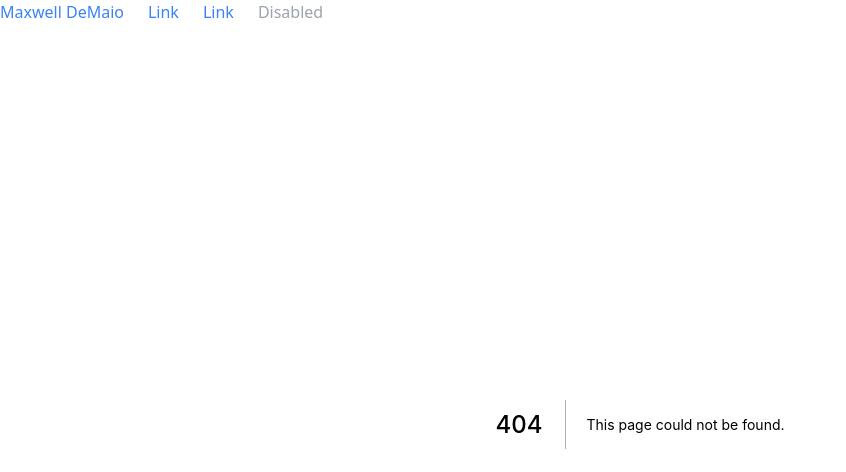
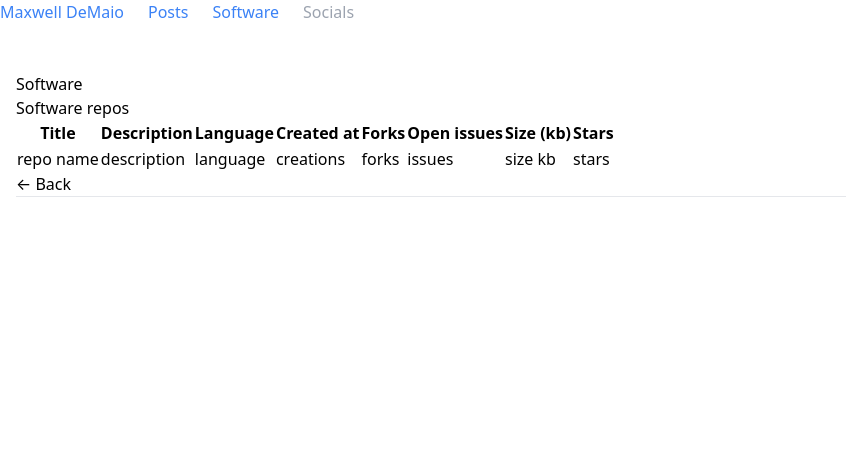
Before and after one commit to maxdemaio/max-nextjs, a Next.js app: page /software in a window 1280 px wide. Before the commit this address had no page. Shown: the top 472 px of the page, without its empty margins (0-846 px from the left). Built offline with nearby package versions, Linux system fonts and the light colour scheme; what @tailwindcss/typography would draw is missing.

Commit message:
make software page and add hover to blog post overview

```diff
--- a/components/navbar.js
+++ b/components/navbar.js
@@ -1,3 +1,5 @@
+import Link from "next/link"
+
 
 // Layout for my website navbar
 export default function Navbar() {
@@ -5,16 +7,22 @@ export default function Navbar() {
         <nav>
             <ul className="flex">
                 <li className="mr-6">
-                    <a className="text-blue-500 hover:text-blue-800" href="#">Maxwell DeMaio</a>
+                    <Link href="/">
+                        <a className="text-blue-500 hover:text-blue-800" href="#">Maxwell DeMaio</a>
+                    </Link>
                 </li>
                 <li className="mr-6">
-                    <a className="text-blue-500 hover:text-blue-800" href="#">Link</a>
+                    <Link href="/posts">
+                        <a className="text-blue-500 hover:text-blue-800" href="#">Posts</a>
+                    </Link>
                 </li>
                 <li className="mr-6">
-                    <a className="text-blue-500 hover:text-blue-800" href="#">Link</a>
+                    <Link href="/software">
+                        <a className="text-blue-500 hover:text-blue-800" href="#">Software</a>
+                    </Link>
                 </li>
                 <li className="mr-6">
-                    <a className="text-gray-400 cursor-not-allowed" href="#">Disabled</a>
+                    <a className="text-gray-400 cursor-not-allowed" href="#">Socials</a>
                 </li>
             </ul>
         </nav>
--- a/pages/index.js
+++ b/pages/index.js
@@ -1,20 +1,10 @@
 import Head from 'next/head';
 import Layout, { siteTitle } from '../components/layout';
 import utilStyles from '../styles/utils.module.css';
-import { getSortedPostsData } from '../lib/posts';
 
 
-export async function getStaticProps() {
-  const allPostsData = getSortedPostsData()
-  return {
-    props: {
-      allPostsData
-    }
-  }
-}
-
 // Pass our blogs as a prop to the Home component
-export default function Home({ allPostsData }) {
+export default function Home() {
   return (
     <Layout home>
       <Head>
@@ -30,18 +20,7 @@ export default function Home({ allPostsData }) {
 
       {/* Add this <section> tag below the existing <section> tag */}
       <section className={`${utilStyles.headingMd} ${utilStyles.padding1px}`}>
-        <h2 className={utilStyles.headingLg}>Blog</h2>
-        <ul className={utilStyles.list}>
-          {allPostsData.map(({ id, date, title }) => (
-            <li className={utilStyles.listItem} key={id}>
-              {title}
-              <br />
-              {id}
-              <br />
-              {date}
-            </li>
-          ))}
-        </ul>
+        <h2 className={utilStyles.headingLg}>About</h2>
       </section>
     </Layout>
   )
--- a/pages/posts/[id].js
+++ b/pages/posts/[id].js
@@ -10,7 +10,7 @@ export async function getStaticProps({ params }) {
     // We need to use await for remark
     // async/await allows us to fetch data asynchronously.
     const postData = await getPostData(params.id)
-
+    console.log(postData);
     return {
         props: {
             postData
--- a/pages/posts/index.js
+++ b/pages/posts/index.js
@@ -3,9 +3,11 @@ import Layout, { siteTitle } from '../../components/layout';
 import utilStyles from '../../styles/utils.module.css';
 import { getSortedPostsData } from '../../lib/posts';
 import Link from 'next/link'
+import Date from '../../components/date'
 
 export async function getStaticProps() {
     const allPostsData = getSortedPostsData()
+    console.log(allPostsData[0]);
     return {
         props: {
             allPostsData
@@ -34,19 +36,19 @@ export default function PostHome({ allPostsData }) {
             <div className="mt-8 mb-8 mx-auto p-4 prose prose-lg">
                 {/*Blog post header */}
                 <header className="select-none">
-                    <h1 class="mb-0"> Blog <a href="/talks" class="opacity-20 hover:opacity-50 !border-none !font-400">Videos/Talks</a></h1>
+                    <h1 className="mb-0"> Blog <a href="/talks" className="opacity-20 hover:opacity-50">Videos/Talks</a></h1>
                 </header>
 
                 {/* Add this <section> tag below the existing <section> tag */}
                 <main>
                     <ul>
                         {allPostsData.map(({ id, date, title }) => (
-                            <li key={id}>
-                                {title}
-                                <br />
-                                {id}
-                                <br />
-                                {date}
+                            <li className="opacity-60 hover:opacity-100" key={id}>
+                                <div className="text-black">{title}</div>
+                                <div className="text-gray-600">
+                                    <Date dateString={date} />
+                                    <span className="text-gray-400"> · (X)min</span>
+                                </div>
                             </li>
                         ))}
                     </ul>
--- /dev/null
+++ b/pages/software/index.js
@@ -0,0 +1,78 @@
+import Head from 'next/head'
+import Link from 'next/link'
+
+// export async function getStaticProps() {
+//     // TODO
+//     // const allSoftware = getSoftware()
+//     // return {
+//     //     props: {
+//     //         allRepos
+//     //     }
+//     // }
+//     return;
+// }
+
+
+export default function Software() {
+    return (
+        <>
+            {/* Software head */}
+            <Head>
+                <link rel="icon" href="/favicon.ico" />
+                <meta
+                    name="description"
+                    content="Post content here"
+                />
+                <title>Software | Max DeMaio</title>
+            </Head>
+
+
+            {/* Tailwind CSS Typography prose */}
+            <div className="mt-8 mb-8 mx-auto p-4 prose prose-lg">
+                {/*Blog post header */}
+                <header className="select-none">
+                    <h1 class="mb-0">Software</h1>
+                </header>
+
+                {/* Add this <section> tag below the existing <section> tag */}
+                <main>
+                    <div>Software repos</div>
+                    <table id="myTable">
+                        <thead>
+                            <tr>
+                                <th scope="col">Title</th>
+                                <th scope="col">Description</th>
+                                <th scope="col">Language</th>
+                                <th scope="col">Created at</th>
+                                <th scope="col">Forks</th>
+                                <th scope="col">Open issues</th>
+                                <th scope="col">Size (kb)</th>
+                                <th scope="col">Stars</th>
+                            </tr>
+                        </thead>
+                        <tbody>
+                            <tr>
+                                <td><a href="#" className="">repo name</a></td>
+                                <td>description</td>
+                                <td>language</td>
+                                <td>creations</td>
+                                <td>forks</td>
+                                <td>issues</td>
+                                <td>size kb</td>
+                                <td>stars</td>
+                            </tr>
+                        </tbody>
+                    </table>
+                </main>
+
+                {/* Software footer */}
+                <footer>
+                    <Link href="/">
+                        <a>← Back</a>
+                    </Link>
+                    <hr></hr>
+                </footer>
+            </div>
+        </>
+    )
+}
```
Also changed, not shown: 1 other file (tests, documents, lock files or other folders).
